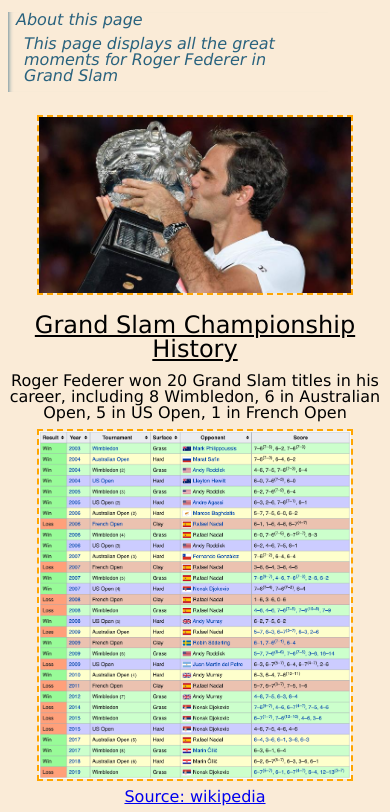
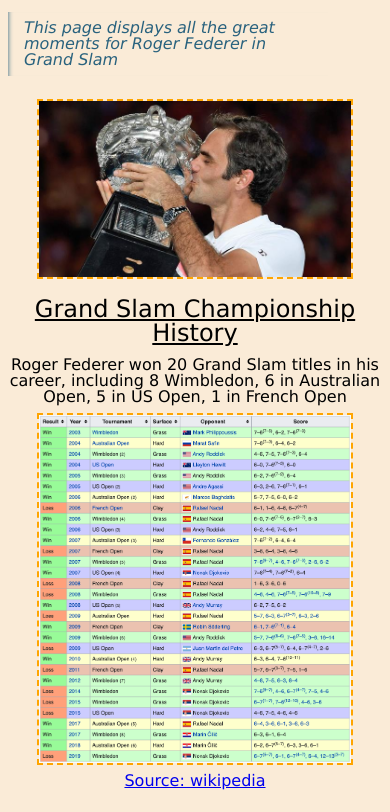
Before and after one commit to RogerLi-97/portfolio-content, a plain HTML site: page grand_slam.html in a window 390 px wide. Shown: the part 221-1033 px from the top of the page. Drawn offline with Linux system fonts and the light colour scheme.

Commit message:
SI539 Portfolio Checkpoint: Mobile View Completed3

```diff
--- a/grand_slam.html
+++ b/grand_slam.html
@@ -34,7 +34,6 @@
       </header>
 
       <aside>
-        <h4>About this page</h4>
         <p>
           This page displays all the great moments for Roger Federer in Grand
           Slam
```
Also changed, not shown: images/white_background.jpg.
